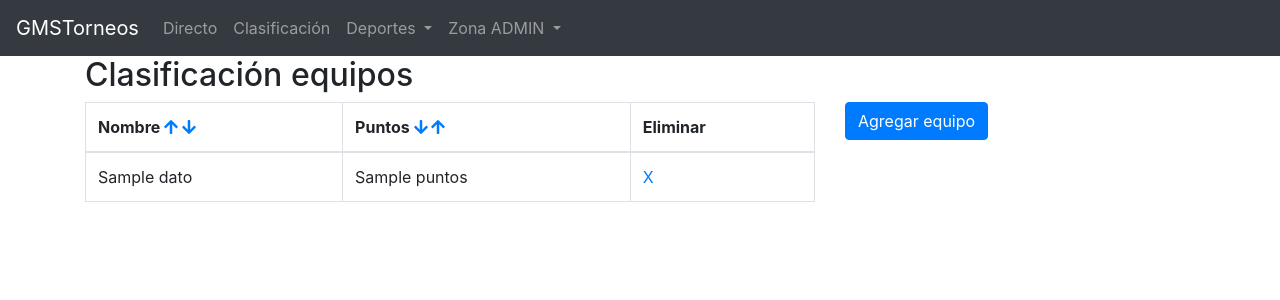
After one commit to GabrielMasSimon/torneosgms, a PHP site: template views/equipos_view.phtml in a window 1280 px wide. The commit adds this page. Shown: the top 300 px of the page. Run offline with PHP 8.4, Linux system fonts and the light colour scheme; the template is opened without the code that fills it: most values are stand-ins (such as "Sample title", 1, 10 or a date in 2020); some libraries are stand-ins or nearby versions.

Commit message:
Clasificación/equipos terminado

```diff
--- a/controllers/deportes_controller.php
+++ b/controllers/deportes_controller.php
@@ -79,11 +79,11 @@ class deportes_controller {
  * Mostra els cotxes ordenats per marca
  * @return No
  */
-  function ordmarca() {
+  function ordPuntosDesc() {
     $deporte=new deportes_model();
 
     //Uso metodo del modelo de deportes
-    $datos=$deporte->ordmarca();
+    $datos=$deporte->ordPuntosDesc();
 
     //Llamado a la vista: mostrar la pantalla
     require_once("views/deportes_view.phtml");
--- a/models/deportes_model.php
+++ b/models/deportes_model.php
@@ -89,7 +89,7 @@ public function delete($id) {
  * Extreu tots els cotxes de la taula ordenats per marca
  * @return array Registres ordenats per marca
  */
-public function ordmarca(){
+public function ordPuntosDesc(){
     $consulta=$this->db->query("select * from deportes ORDER BY marca");
     while($filas=$consulta->fetch_assoc()){
         $this->deportes[]=$filas;
--- a/views/comentarios_view.phtml
+++ b/views/comentarios_view.phtml
@@ -19,7 +19,7 @@
     <div class="container">
 
 
-<h1>comentarios</h1>
+<h2>comentarios</h2>
 
     <div class="row">
         <div class="col-6">
--- a/views/deportes_view.phtml
+++ b/views/deportes_view.phtml
@@ -17,12 +17,12 @@
 
   <div class="container">
 
-    <h1>Deportes</h1>
+    <h2>Deportes</h2>
 
     <div class="row">
       <div class="col-6">
         <table class="table table-bordered">
-          <!-- <tr><td> <a href="index.php?controller=deportes&action=ordmarca">Marca</a></td><td>Modelo</td><td>Fabricado en</td><td></td></tr> -->
+          <!-- <tr><td> <a href="index.php?controller=deportes&action=ordPuntosDesc">Marca</a></td><td>Modelo</td><td>Fabricado en</td><td></td></tr> -->
           <tr>
             <th>ID</th>
             <th>Deporte</th>
--- /dev/null
+++ b/views/equipos_view.phtml
@@ -0,0 +1,130 @@
+<!DOCTYPE html>
+<html lang="en">
+
+<head>
+  <title>Clasificación</title>
+  <meta charset="utf-8">
+  <meta name="viewport" content="width=device-width, initial-scale=1">
+  <link rel="stylesheet" href="https://maxcdn.bootstrapcdn.com/bootstrap/4.0.0/css/bootstrap.min.css">
+  <script src="https://ajax.googleapis.com/ajax/libs/jquery/3.3.1/jquery.min.js"></script>
+  <script src="https://cdnjs.cloudflare.com/ajax/libs/popper.js/1.12.9/umd/popper.min.js"></script>
+  <script src="https://maxcdn.bootstrapcdn.com/bootstrap/4.0.0/js/bootstrap.min.js"></script>
+  <script defer src="https://use.fontawesome.com/releases/v5.0.10/js/all.js" integrity="sha384-slN8GvtUJGnv6ca26v8EzVaR9DC58QEwsIk9q1QXdCU8Yu8ck/tL/5szYlBbqmS+"
+    crossorigin="anonymous"></script>
+
+
+</head>
+
+<body>
+
+  <?php include 'menu_view.html';?>
+
+
+  <div class="container">
+
+    <h2>Clasificación equipos</h2>
+
+
+    <div class="row">
+      <div class="col-8 table-responsive">
+
+        <table class="table table-bordered">
+          <thead>
+            <tr>
+              <th>Nombre
+                <a href="index.php?controller=equipos&action=ordNombreAsc">
+                  <i class="fas fa-arrow-up"></i>
+                </a>
+                <a href="index.php?controller=equipos&action=ordNombreDesc">
+                  <i class="fas fa-arrow-down"></i>
+                </a>
+              </th>
+              <th>Puntos
+                <a href="index.php?controller=equipos&action=ordPuntosDesc">
+                  <i class="fas fa-arrow-down"></i>
+                </a>
+                <a href="index.php?controller=equipos&action=ordPuntosAsc">
+                  <i class="fas fa-arrow-up"></i>
+                </a>
+              </th>
+              <th>Eliminar</th>
+
+            </tr>
+          </thead>
+          <tbody>
+            <?php
+                foreach ($datos as $dato) {
+                     echo "
+                     <tr>
+                     <td>{$dato['nombre']}
+                     </td>
+
+                     <td>
+                     {$dato['puntos']}
+                     </td>
+
+
+                     <td>
+                     <a href=\"index.php?controller=equipos&action=delete&id={$dato['id_equipo']}\">X</a>
+                     </td>
+
+                   </tr>";
+
+                    }
+            ?>
+
+          </tbody>
+        </table>
+
+      </div>
+
+
+
+
+      <div class="col-4">
+
+        <!-- Button to Open the Modal -->
+        <button type="button" class="btn btn-primary" data-toggle="modal" data-target="#myModal">
+          Agregar equipo
+        </button>
+
+        <!-- The Modal -->
+        <div class="modal fade" id="myModal">
+          <div class="modal-dialog modal-dialog-centered">
+            <div class="modal-content">
+
+              <!-- Modal Header -->
+              <div class="modal-header">
+                <h4 class="modal-title">Introduce los datos del nuevo equipo</h4>
+                <button type="button" class="close" data-dismiss="modal">&times;</button>
+              </div>
+
+              <!-- Modal body -->
+              <div class="modal-body">
+                <form action="index.php?controller=equipos&action=insert" method="post">
+
+                  <div class="form-group">
+                    <label for="nombre">Nombre del equipo:</label>
+                    <input type="text" name="nombre" value="">
+                  </div>
+
+
+                  <button type="submit" class="btn btn-success" name="insert">Guardar</button>
+
+                </form>
+              </div>
+
+
+
+            </div>
+          </div>
+        </div>
+
+      </div>
+    </div>
+
+  </div>
+
+</body>
+
+</html>
--- a/views/menu_view.html
+++ b/views/menu_view.html
@@ -1,6 +1,6 @@
 <nav class="navbar navbar-expand-md bg-dark navbar-dark">
         <!-- Brand -->
-        <a class="navbar-brand" href="index.php">Home</a>
+        <a class="navbar-brand" href="index.php">GMSTorneos</a>
 
         <!-- Toggler/collapsibe Button -->
         <button class="navbar-toggler" type="button" data-toggle="collapse" data-target="#collapsibleNavbar">
@@ -14,11 +14,9 @@
               <a class="nav-link" href="index.php?controller=comentarios&action=view">Directo</a>
             </li>
             <li class="nav-item">
-              <a class="nav-link" href="#">Clasificación</a>
+              <a class="nav-link" href="index.php?controller=equipos&action=view">Clasificación</a>
             </li>
-            <li class="nav-item">
-                <a class="nav-link" href="#">Equipos</a>
-              </li>
+
             <!-- Dropdown Deportes -->
           <li class="nav-item dropdown">
             <a class="nav-link dropdown-toggle" href="#" id="navbardrop" data-toggle="dropdown">
@@ -40,7 +38,7 @@
               <a class="dropdown-item" href="index.php?controller=torneos&action=view">Torneos</a>
               <a class="dropdown-item" href="index.php?controller=comentarios&action=view">Directo</a>
               <a class="dropdown-item disabled" href="#">Deportes</a>
-              <a class="dropdown-item" href="#">Equipos</a>
+              <a class="dropdown-item" href="index.php?controller=equipos&action=view">Equipos</a>
             </div>
           </li>
           </ul>
```
Also changed, not shown: controllers/equipos_controller.php (added, +137 -0 lines), index.php (+45 -0 lines), models/equipos_model.php (added, +151 -0 lines).
